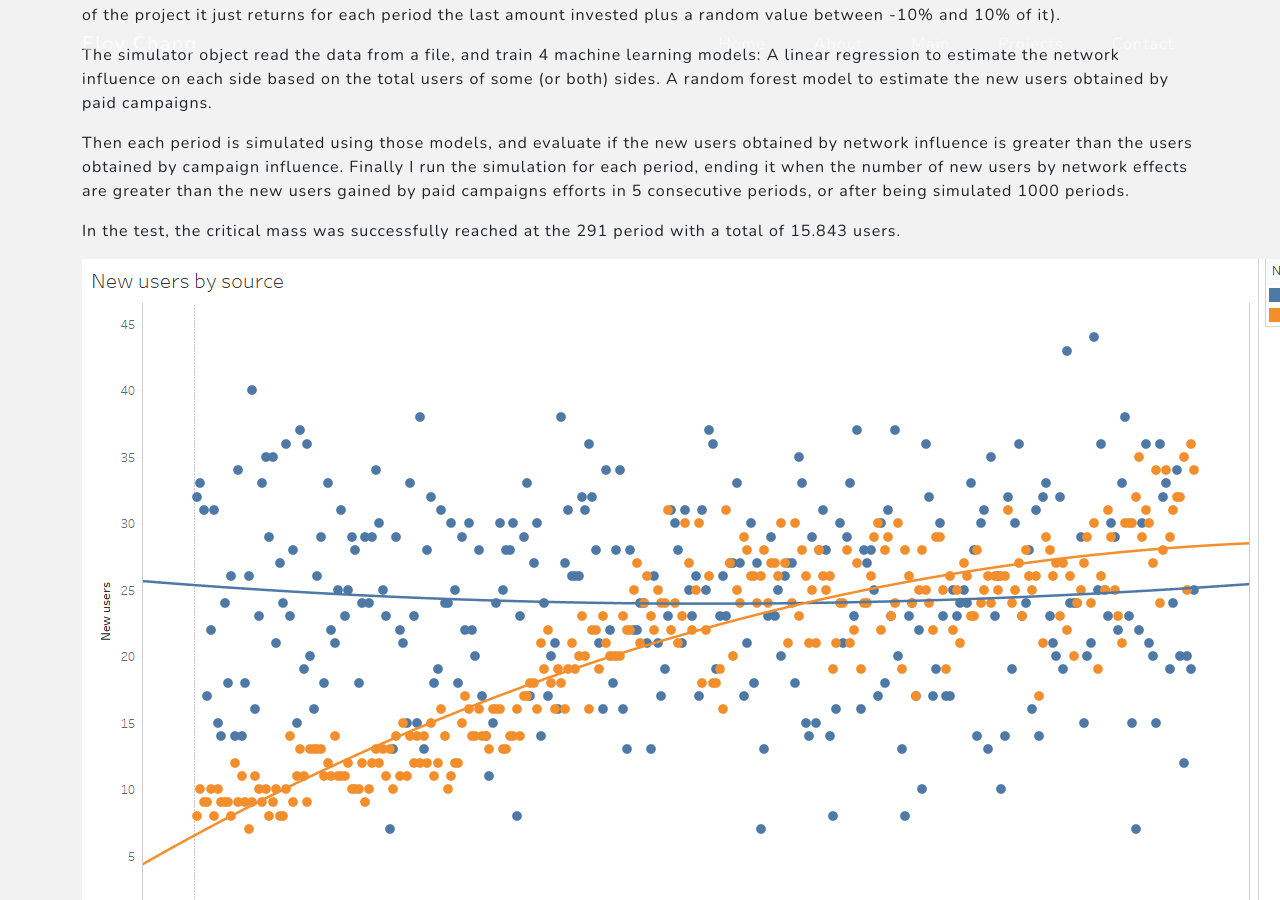
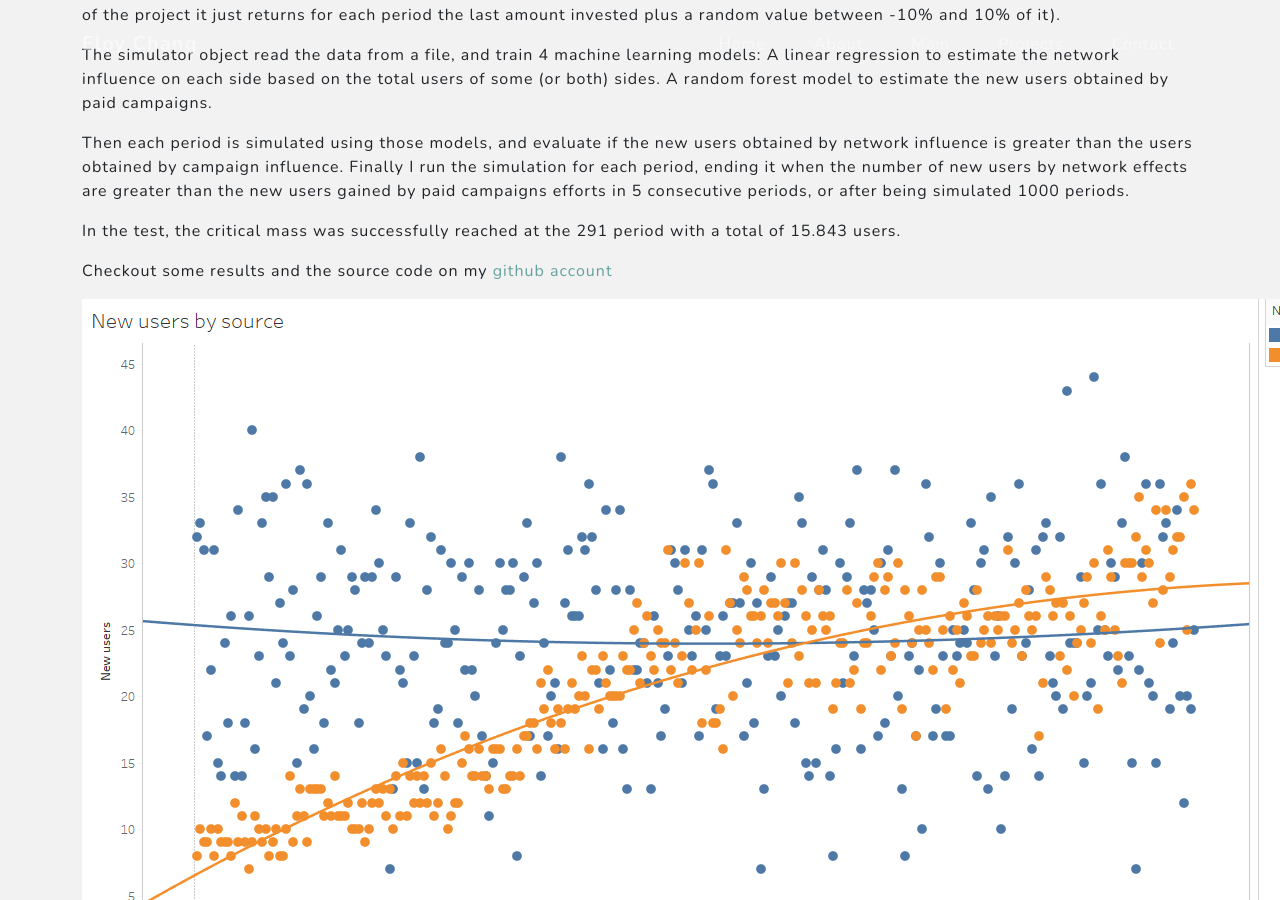
Before and after one commit to echang1802/epsilon.github.io, a Jekyll site: the page built from _posts/2021-06-11-platform-analysis.md, in a window 1280 px wide and 900 px high, scrolled down 1163 px. Built offline with Jekyll 4.4.1, drawn with Linux system fonts in a browser that asks for light colours.

Commit message:
Added github link

```diff
--- a/_posts/2021-06-11-platform-analysis.md
+++ b/_posts/2021-06-11-platform-analysis.md
@@ -37,6 +37,8 @@ Finally I run the simulation for each period, ending it when the number of new u
 
 In the test, the critical mass was successfully reached at the 291 period with a total of 15.843 users.
 
+Checkout some results and the source code on my [github account](https://github.com/echang1802/platform_analysis)
+
 ![new users by source]({{ '../assets/img/platform_analysis_new_users_by_source.PNG' | replace: '..', site.url }})
 ![new users by source last period]({{ '../assets/img/platform_analysis_new_users_by_source_last_periods.PNG' | replace: '..', site.url }})
 ![total users by side]({{ '../assets/img/platform_analysis_total_users_by_side.PNG' | replace: '..', site.url }})
```
